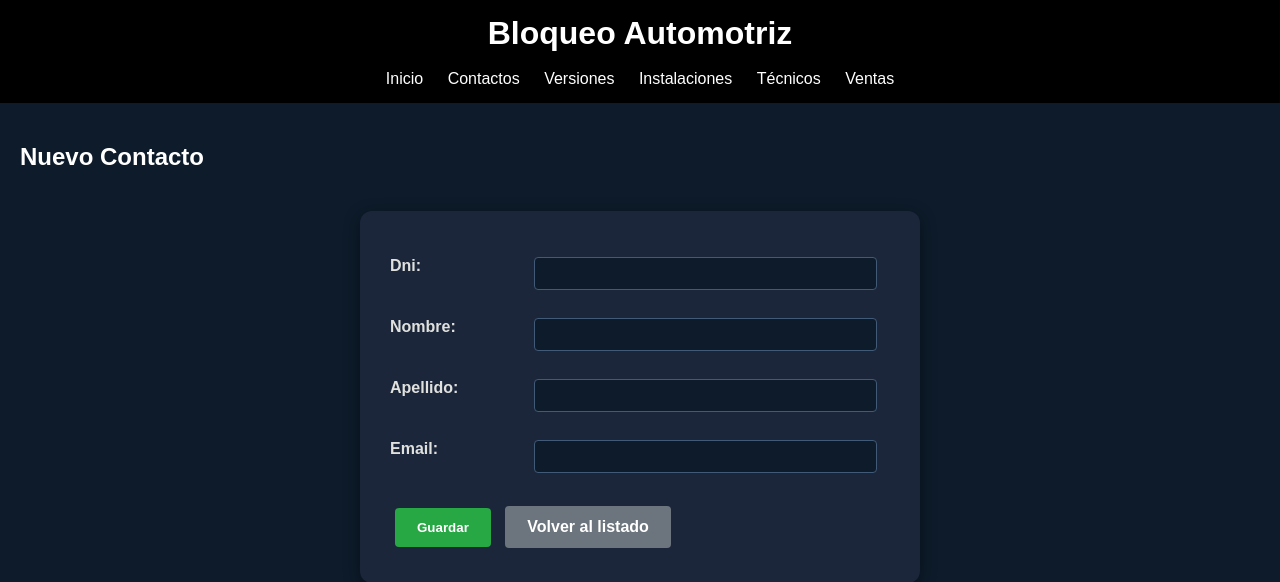
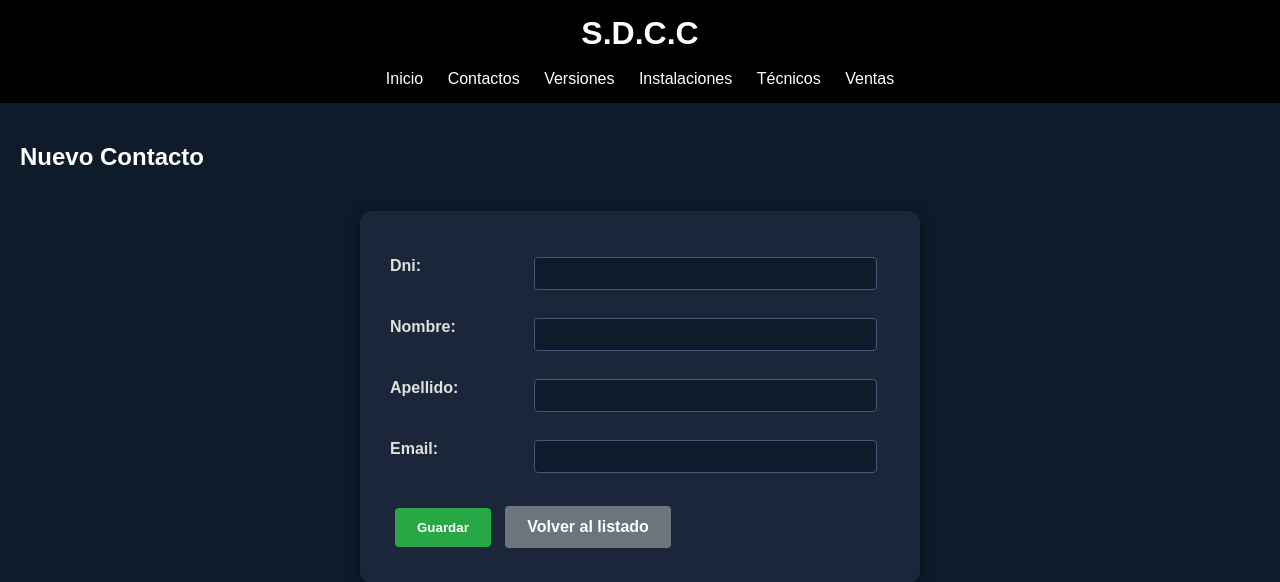
Before and after one commit to LuFernandez-dev/Proyecto-UIOTEC-2025, a Django app: page /contactos/nuevo/ in a window 1280 px wide. Shown: the top 582 px of the page. Run offline with Django 5.2, Linux system fonts and the light colour scheme.

Commit message:
base.html

```diff
--- a/bloqueoSDCC/App/Templates/App/base.html
+++ b/bloqueoSDCC/App/Templates/App/base.html
@@ -9,7 +9,7 @@
 </head>
 <body>
     <header>
-        <h1>Bloqueo Automotriz</h1>
+        <h1>S.D.C.C</h1>
         <br>
         <nav>
             <a href="{% url 'home' %}">Inicio</a>
```
